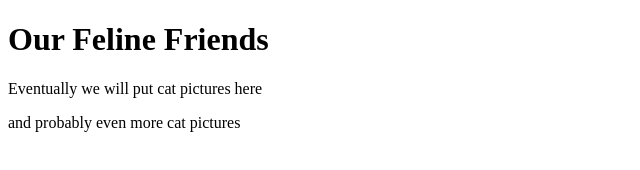
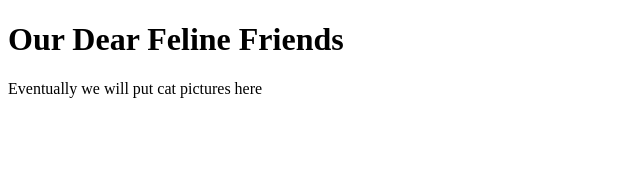
Before and after one commit to alexandregmferreira/democats, a plain HTML site: page index.html in a window 1280 px wide. Shown: the whole page, without its empty margins (0-640 px from the left). Drawn offline with Linux system fonts and the light colour scheme.

Commit message:
Make it lovely

```diff
--- a/index.html
+++ b/index.html
@@ -6,8 +6,8 @@
         <title>Our Feline Friends</title>
     </head>
     <body>
-        <h1>Our Feline Friends</h1>
+        <h1>Our Dear Feline Friends</h1>
         <p>Eventually we will put cat pictures here</p>
-        <p>and probably even more cat pictures</p>
+
     </body>
 </html>
```
